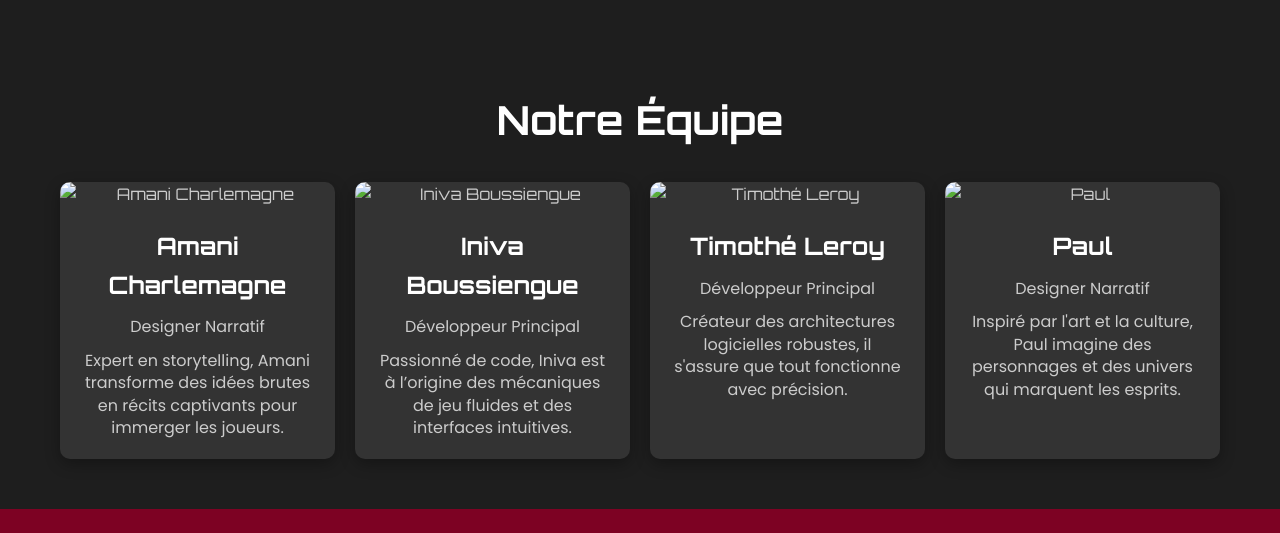
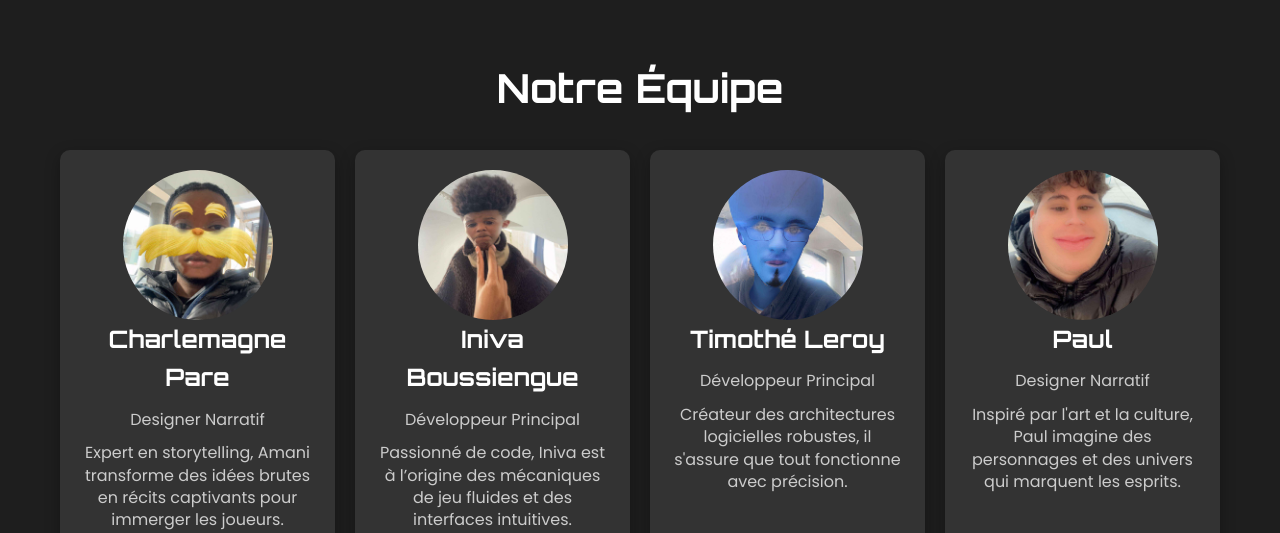
Before and after one commit to NoxXVI/Challenge-Web, a website: page about2.html in a window 1280 px wide. Shown: the part 1122-1655 px from the top of the page. Drawn offline with Linux system fonts and the light colour scheme.

Commit message:
Nos face

```diff
--- a/about2.css
+++ b/about2.css
@@ -72,7 +72,7 @@
 
   .value-item {
     background-color: var(--secondary-color);
-    padding: 20px;
+    padding: px;
     border-radius: 10px;
   }
 
@@ -97,6 +97,7 @@
 
   /* Carte d'équipe */
   .team-card {
+    padding: 20px;
     background-color: var(--secondary-color);
     border-radius: 10px;
     overflow: hidden;
@@ -108,16 +109,23 @@
     transform: translateY(-10px);
     box-shadow: 0 10px 25px rgba(0, 0, 0, 0.5);
   }
+  .team-image {
+    display: flex;
+    justify-content: center; /* Centre horizontalement */
+    align-items: center;
+  }
 
   .team-image img {
-    width: 100%;
-    height: auto;
+    width: 150px;
+    height: 150px;
+    border-radius: 50%;
+    text-align: center;
     display: block;
     object-fit: cover;
   }
 
   .team-content {
-    padding: 20px;
+    /* padding: 20px; */
     text-align: center;
   }
 
@@ -155,8 +163,8 @@
     box-shadow: 0 10px 20px rgba(0, 0, 0, 0.3); /* Ajoute une ombre élégante */
   }
 
-  .value-item:hover h3 {
-    color: var(--primary-color); /* Change la couleur du titre à l'hover */
+  .value-item:hover {
+    background-color: var(--primary-color); /* Change la couleur du titre à l'hover */
   }
 
   .value-item:hover::before {
@@ -177,10 +185,10 @@
     filter: blur(20px); /* Flou pour un effet lumineux */
   }
 
-  .value-item h3, .value-item p {
-    position: relative;
+  /* .value-item h3, .value-item p {
+    /* position: relative; */
     z-index: 1; /* Place le contenu au-dessus de l'effet */
-  }
+  } */
 
   /* Suppression des soulignements classiques des liens */
   a {
--- a/about2.html
+++ b/about2.html
@@ -70,7 +70,7 @@
           inoubliables. Rejoignez-nous dans un voyage où la technologie rencontre
           l'imagination.
         </p>
-        <a href="#values" class="cta-button">Découvrez nos valeurs</a>
+        <a href="#values" class="d-1 onpage">Découvrez nos valeurs</a>
       </div>
     </header>
 
@@ -152,10 +152,10 @@
           <!-- Membre 1 -->
           <div class="team-card">
             <div class="team-image">
-              <img src="team-1.jpg" alt="Amani Charlemagne" />
+              <img src="rsc/charlemagne.jpg" alt="Amani Charlemagne" />
             </div>
             <div class="team-content">
-              <h3>Amani Charlemagne</h3>
+              <h3>Charlemagne Pare</h3>
               <p>Designer Narratif</p>
               <p class="team-description">
                 Expert en storytelling, Amani transforme des idées brutes en récits captivants pour immerger les joueurs.
@@ -165,7 +165,7 @@
           <!-- Membre 2 -->
           <div class="team-card">
             <div class="team-image">
-              <img src="team-2.jpg" alt="Iniva Boussiengue" />
+              <img src="rsc/timbrain.jpg" alt="Iniva Boussiengue" />
             </div>
             <div class="team-content">
               <h3>Iniva Boussiengue</h3>
@@ -178,7 +178,7 @@
           <!-- Membre 3 -->
           <div class="team-card">
             <div class="team-image">
-              <img src="team-3.jpg" alt="Timothé Leroy" />
+              <img src="rsc/timbrain2.jpg" alt="Timothé Leroy" />
             </div>
             <div class="team-content">
               <h3>Timothé Leroy</h3>
@@ -191,7 +191,7 @@
           <!-- Membre 4 -->
           <div class="team-card">
             <div class="team-image">
-              <img src="team-4.jpg" alt="Paul" />
+              <img src="rsc/paul.jpg" alt="Paul" />
             </div>
             <div class="team-content">
               <h3>Paul</h3>
--- a/style.css
+++ b/style.css
@@ -19,6 +19,9 @@ p {
 
 /* Barre du bas */
 .bottom-bar {
+  width: 100%;
+  position: absolute;
+  min-height: 0;
   background-color: var(--menu-bars-color);
   color: #fff;
   padding: 20px;
@@ -316,3 +319,8 @@ p {
   color:white;
   --colorbox: #D91604
 }
+
+/* Type form edit */
+.TextWrapper-sc-__sc-1f8vz90-0{
+  font-family: "Orbitron";
+}
```
Also changed, not shown: rsc/charlemagne.jpg (added), rsc/paul.jpg (added), rsc/timbrain.jpg (added), rsc/timbrain2.jpg (added).
